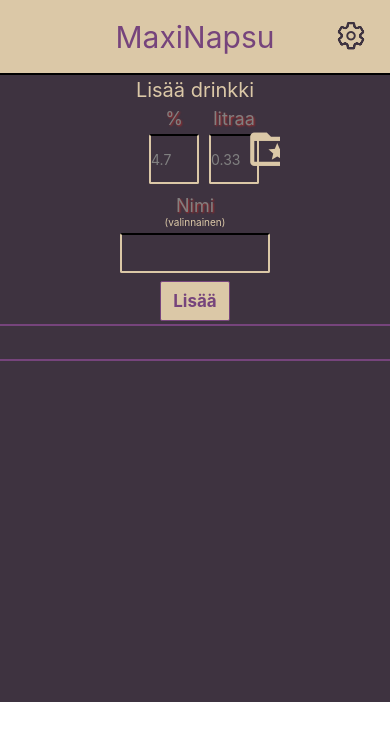
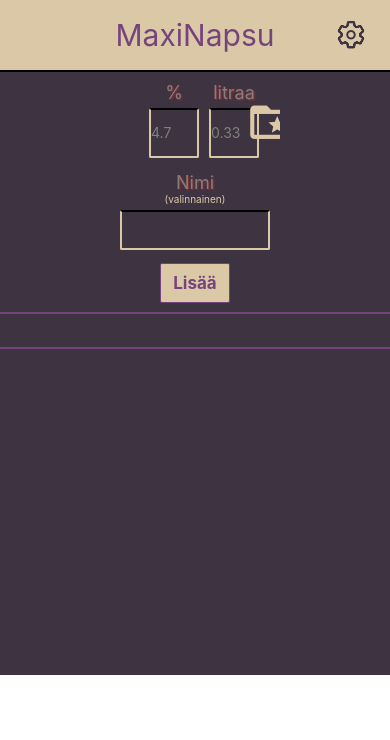
Before and after one commit to Magikarppi/drink-counter, a React Native app in the folder drinkkilaskuriFrontEnd/: screen / in a window 390 px wide. Shown: the top 740 px of the page. Built offline with nearby package versions, Linux system fonts and the light colour scheme.

Commit message:
Correct when-sober calculations burn value. Don't show the simple status view (any status) when no drinks's are on the drink list

```diff
--- a/drinkkilaskuriFrontEnd/App.tsx
+++ b/drinkkilaskuriFrontEnd/App.tsx
@@ -140,9 +140,10 @@ const App = () => {
       setTotalBloodAlc(totalBac);
     }
 
-    // Minimize status-more-info view if no drink's have added
+    // Minimize status-more-info view and hide status view if no drink's have been added
     if (drinkList.length <= 0) {
       setExpandOrMinimize('minimized');
+      setStatusContainerStyle(statusMinimizedStyle);
     }
 
     // Refresh total BAC every minute
--- a/drinkkilaskuriFrontEnd/src/AddDrink.tsx
+++ b/drinkkilaskuriFrontEnd/src/AddDrink.tsx
@@ -110,7 +110,7 @@ const AddDrink = ({
     <View style={{ flexGrow: 1 }}>
       <ScrollView contentContainerStyle={{ flex: 1 }}>
         <View style={styles.container}>
-          <Text style={styles.titleText}>Lisää drinkki</Text>
+          {/* <Text style={styles.titleText}>Lisää drinkki</Text> */}
           <View style={styles.sectionContainer}>
             <View style={{ ...styles.inputContainer }} />
             <View style={{ ...styles.inputContainer, width: '60%' }}>
--- a/drinkkilaskuriFrontEnd/src/utils.ts
+++ b/drinkkilaskuriFrontEnd/src/utils.ts
@@ -30,10 +30,9 @@ export const calcTotalBAC = (drinkList: DrinkType[]) => {
 };
 
 // Your burnoff rate is measured by how fast your body can decrease your BAC percentage.
-// The rate for everyone is about .016% per hour https://www.losangelesduiattorney.com/glossary/alcohol-burnoff-rate/
+// The rate for everyone is about 0.16% per hour https://www.losangelesduiattorney.com/glossary/alcohol-burnoff-rate/
 export const calculateWhenSober = (totalBAC: number) => {
-  const burntimeInH = totalBAC / 0.016;
-  console.log('burnLeft:', burntimeInH);
+  const burntimeInH = totalBAC / 0.16;
   return burntimeInH;
 };
 
```
Also changed, not shown: drinkkilaskuriFrontEnd/plan.txt.
